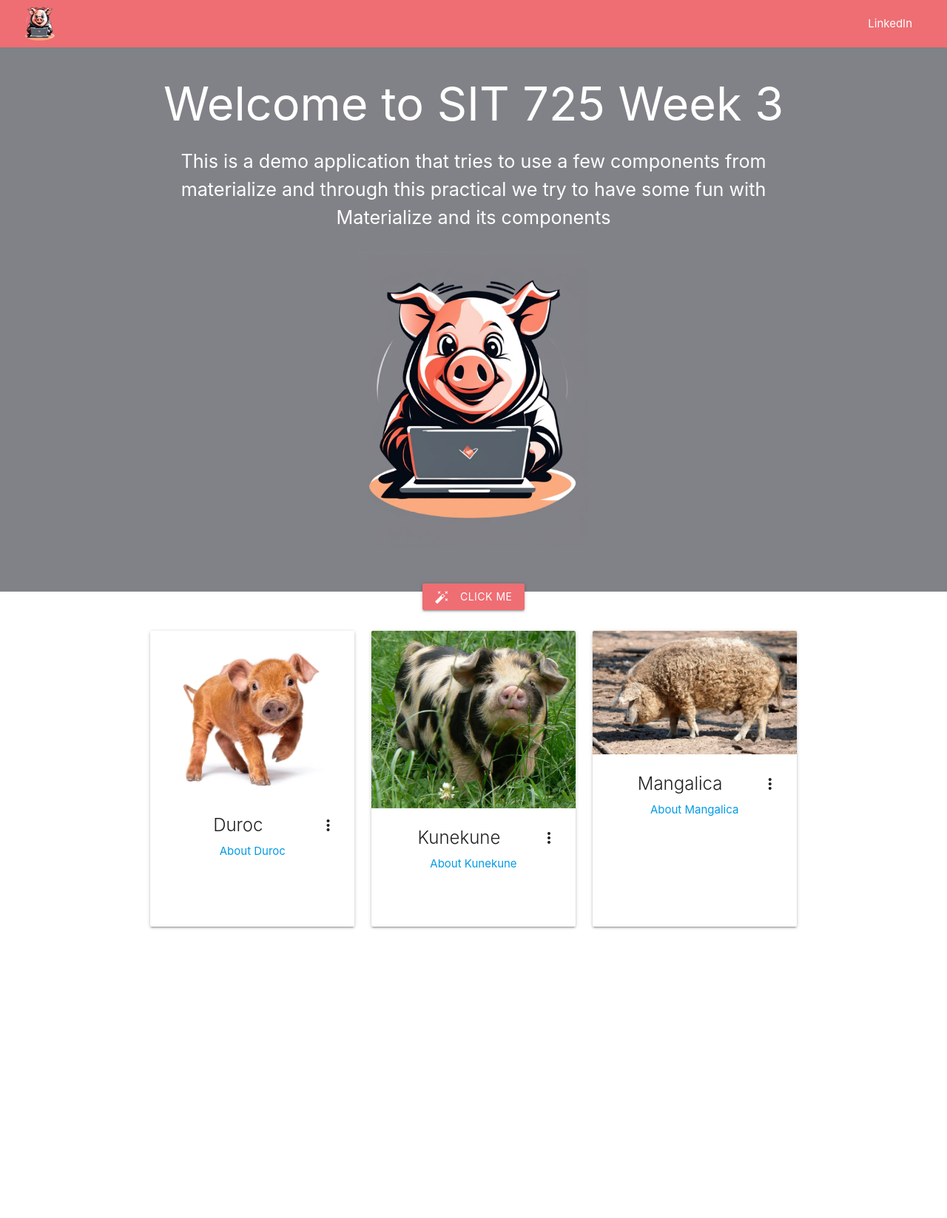
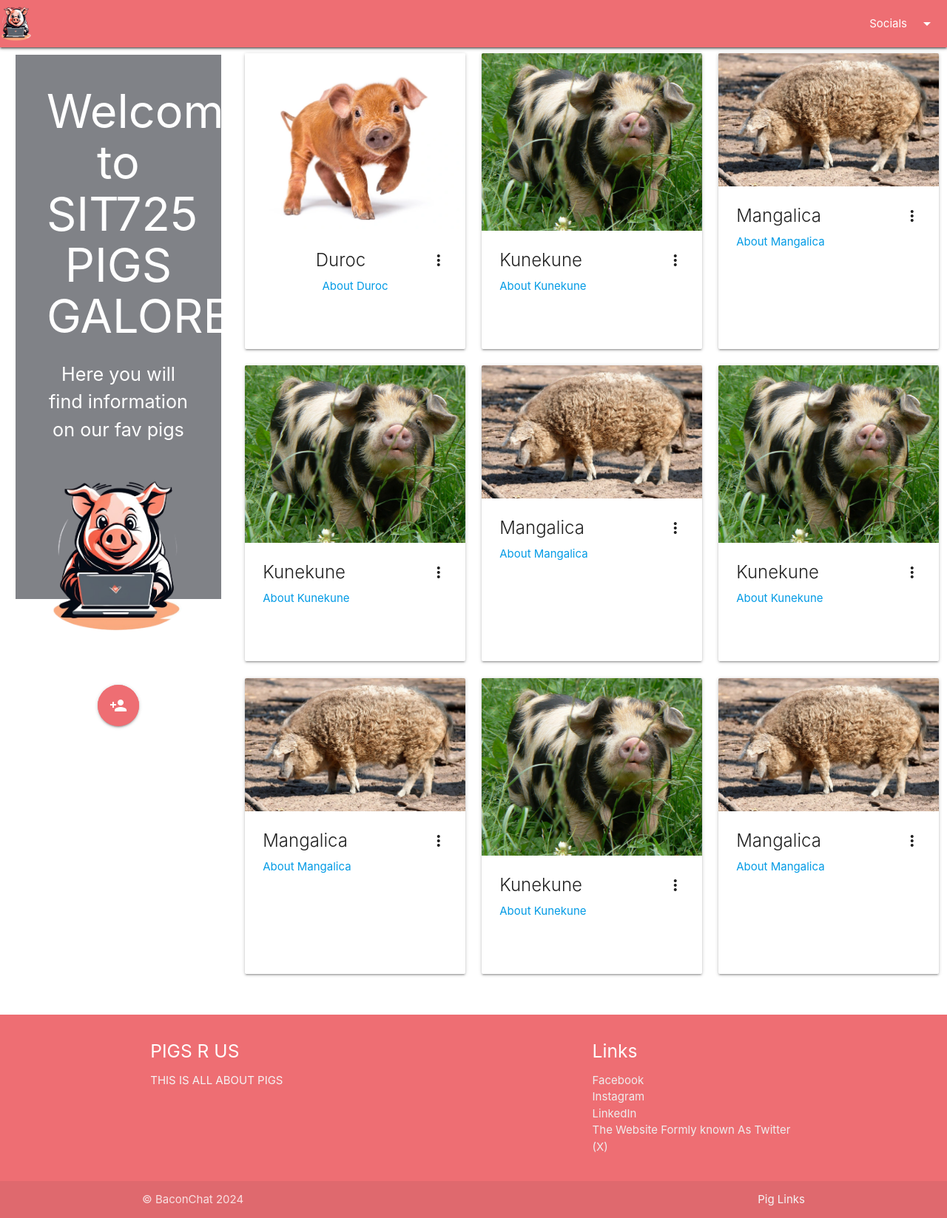
Before and after one commit to s21507BBacon/sit725-2024-t2-prac3, a website: page public/index.html in a window 1280 px wide. Shown: the whole page at 74% size. Before the commit the page ends 1268 px from the top, so only its background shows below. Drawn offline with nearby package versions, Linux system fonts and the light colour scheme.

Commit message:
updated own design and added microservice

```diff
--- a/public/css/styles.css
+++ b/public/css/styles.css
@@ -32,3 +32,28 @@
 .card .card-reveal p {
   color: black;
 }
+.dropdown1 {
+  color: black;
+}
+.brand-logo img {
+  max-height: 100%;
+  width: auto;
+}
+.main-body {
+  margin: 10px;
+}
+.responsive-img {
+  max-width: 100%;
+  height: auto;
+  display: block;
+  margin: 0 auto;
+}
+.custom-hover:hover {
+  background-color: gold;
+}
+.modal-custom {
+  background-color: #808287;
+  color: gold;
+  font-size: 18px;
+  border-radius: 10px;
+}
--- a/public/index.html
+++ b/public/index.html
@@ -24,47 +24,67 @@
   </head>
   <body>
     <nav>
-      <div class="nav-wrapper navbar-size">
-        <a href="#" class="brand-logo"
-          ><img class="user-image-size" src="images/IMG_0144-CB.png"
+      <ul id="dropdown1" class="dropdown-content">
+        <li><a href="#!">LinkedIn</a></li>
+        <li><a href="#!">GitHub</a></li>
+        <li class="divider"></li>
+        <li><a href="#!">LinkTree</a></li>
+      </ul>
+      <nav>
+        <div style="padding: bottom 20px;px ;" class="nav-wrapper">
+          <a href="#!" class="brand-logo"
+            ><img
+              class="user-image-size"
+              src="images/IMG_0144-CB.png"
+              alt="Logo"
           /></a>
-        <ul id="nav-mobile" class="right hide-on-med-and-down">
+          <ul class="right hide-on-med-and-down">
             <li>
-            <a
-              target="_blank"
-              href="https://www.linkedin.com/in/bryce-bacon-b184b114b/"
-              >LinkedIn</a
+              <a class="dropdown-trigger" href="#!" data-target="dropdown1"
+                >Socials<i class="material-icons right">arrow_drop_down</i></a
               >
             </li>
           </ul>
         </div>
       </nav>
+    </nav>
+
+    <!-- Navbar goes here -->
+
+    <!-- Page Layout here -->
+    <div class="row">
+      <div class="col s12 m4 l3">
+<!-- Everything up to button -->
 <main class="main-body">
-      <div class="container">
+      <div class="container ">
         <div class="row">
           <div class="col s12 center-align">
-            <h1 id="heading">Welcome to SIT 725 Week 3</h1>
+            <h1 id="heading">Welcome to SIT725 PIGS GALORE</h1>
             <p class="flow-text">
-              This is a demo application that tries to use a few components from
-              materialize and through this practical we try to have some fun
-              with Materialize and its components
+              Here you will find information on our fav pigs
             </p>
           </div>
           <div class="col s12 center-align">
             <img
-              class="materialboxed materialboxed-image"
-              src="images/IMG_0144.jpeg"
+              class="materialboxed materialboxed-image responsive-img"
+              src="images/IMG_0144-CB.png"
             />
           </div>
           <div class="col s12 center-align">
             <a
-              class="waves-effect waves-light btn click-me-button modal-trigger"
+              class="btn-floating btn-large pulse click-me-button modal-trigger custom-hover"
               id="clickMeButton"
               data-target="modal1"
-              ><i class="material-icons left">auto_fix_high</i>Click Me</a
+              ><i class="material-icons">person_add</i></a
             >
           </div>
         </div>
+
+
+      </div>
+    </div>
+      <div class="col s12 m8 l9">
+        <!--Cards-->
  <div class="row" id="card-section">
           <div class="col s4 center-align">
             <div class="card medium">
@@ -91,44 +111,45 @@
           </div>
         </div>
       </div>
-      <div id="modal1" class="modal modal-fixed-footer">
+      </div>
+    </div>
+
+
+
+     <div id="modal1" class="modal modal-fixed-footer pink lighten-5 modal-custom">
   <div class="row modal-content">
-          <form class="col s12">
+    <form class="col s12" id="formSubmit">
       <div class="row">
         <div class="input-field col s6">
-                <input
-                  placeholder="Placeholder"
-                  id="first_name"
-                  type="text"
-                  class="validate"
-                />
+          <input placeholder="Placeholder" id="first_name" type="text" class="validate modal-custom-input" />
           <label for="first_name">First Name</label>
         </div>
         <div class="input-field col s6">
-                <input id="last_name" type="text" class="validate" />
+          <input id="last_name" type="text" class="validate modal-custom-input" />
           <label for="last_name">Last Name</label>
         </div>
       </div>
       <div class="row">
         <div class="input-field col s12">
-                <input id="password" type="password" class="validate" />
+          <input id="password" type="password" class="validate modal-custom-input" />
           <label for="password">Password</label>
         </div>
       </div>
       <div class="row">
         <div class="input-field col s12">
-                <input id="email" type="email" class="validate" />
+          <input id="email" type="email" class="validate modal-custom-input" />
           <label for="email">Email</label>
         </div>
       </div>
       <div class="row">
         <div class="input-field col s12 center-align">
-                <a class="waves-effect waves-light btn" id="formSubmit"
-                  >submit</a
-                >
+          <a class="waves-effect waves-light btn modal-custom-button" id="formSubmit">Submit</a>
         </div>
       </div>
     </form>
+  </div>
+</div>
+
         </div>
       </div>
     </main>
@@ -139,5 +160,32 @@
     ></script>
     <script src="https://cdnjs.cloudflare.com/ajax/libs/materialize/1.0.0/js/materialize.min.js"></script>
     <script src="js/scripts.js"></script>
+    <footer class="page-footer">
+      <div class="container">
+        <div class="row">
+          <div class="col l6 s12">
+            <h5 class="white-text">PIGS R US</h5>
+            <p class="grey-text text-lighten-4">
+              THIS IS ALL ABOUT PIGS
+            </p>
+          </div>
+          <div class="col l4 offset-l2 s12">
+            <h5 class="white-text">Links</h5>
+            <ul>
+              <li><a class="grey-text text-lighten-3" href="#!">Facebook</a></li>
+              <li><a class="grey-text text-lighten-3" href="#!">Instagram</a></li>
+              <li><a class="grey-text text-lighten-3" href="#!">LinkedIn</a></li>
+              <li><a class="grey-text text-lighten-3" href="#!">The Website Formly known As Twitter (X)</a></li>
+            </ul>
+          </div>
+        </div>
+      </div>
+      <div class="footer-copyright">
+        <div class="container">
+          © BaconChat 2024
+          <a class="grey-text text-lighten-4 right" href="#!">Pig Links</a>
+        </div>
+      </div>
+    </footer>
   </body>
 </html>
--- a/public/js/scripts.js
+++ b/public/js/scripts.js
@@ -1,4 +1,46 @@
 const cardList = [
+  {
+    title: "Kunekune",
+    image: "images/kunekune.jpg",
+    link: "About Kunekune",
+    description:
+      "The Kunekune is a small breed of domestic pig from New Zealand. Kunekune are hairy with a rotund build, and may bear wattles hanging from their lower jaws. Their colour ranges from black and white, to ginger, cream, gold-tip, black, brown, and tricoloured. They have a docile, friendly nature. Source: Wikipedia",
+  },
+  {
+    title: "Mangalica",
+    image: "images/mang.jpg",
+    link: "About Mangalica",
+    description:
+      "The Mangalica is a Hungarian breed of domestic pig. It was developed in the mid-19th century by crossbreeding breeds from the nearby Romanian Salonta and Hungarian Bakony with the European wild boar and the Serbian Šumadija breed. The Mangalica pig grows a thick, curly coat of hair. Source: Wikipedia",
+  },
+  {
+    title: "Kunekune",
+    image: "images/kunekune.jpg",
+    link: "About Kunekune",
+    description:
+      "The Kunekune is a small breed of domestic pig from New Zealand. Kunekune are hairy with a rotund build, and may bear wattles hanging from their lower jaws. Their colour ranges from black and white, to ginger, cream, gold-tip, black, brown, and tricoloured. They have a docile, friendly nature. Source: Wikipedia",
+  },
+  {
+    title: "Mangalica",
+    image: "images/mang.jpg",
+    link: "About Mangalica",
+    description:
+      "The Mangalica is a Hungarian breed of domestic pig. It was developed in the mid-19th century by crossbreeding breeds from the nearby Romanian Salonta and Hungarian Bakony with the European wild boar and the Serbian Šumadija breed. The Mangalica pig grows a thick, curly coat of hair. Source: Wikipedia",
+  },
+  {
+    title: "Kunekune",
+    image: "images/kunekune.jpg",
+    link: "About Kunekune",
+    description:
+      "The Kunekune is a small breed of domestic pig from New Zealand. Kunekune are hairy with a rotund build, and may bear wattles hanging from their lower jaws. Their colour ranges from black and white, to ginger, cream, gold-tip, black, brown, and tricoloured. They have a docile, friendly nature. Source: Wikipedia",
+  },
+  {
+    title: "Mangalica",
+    image: "images/mang.jpg",
+    link: "About Mangalica",
+    description:
+      "The Mangalica is a Hungarian breed of domestic pig. It was developed in the mid-19th century by crossbreeding breeds from the nearby Romanian Salonta and Hungarian Bakony with the European wild boar and the Serbian Šumadija breed. The Mangalica pig grows a thick, curly coat of hair. Source: Wikipedia",
+  },
   {
     title: "Kunekune",
     image: "images/kunekune.jpg",
@@ -15,49 +57,86 @@ const cardList = [
   },
 ];
 
-const clickMe = () => {
-  alert("Thanks for clicking me. Hope you have a nice day!");
-};
+document.addEventListener("DOMContentLoaded", function () {
+  var modal = document.getElementById("modal1");
+  var form = modal.querySelector("form");
+  var submitButton = document.getElementById("formSubmit");
 
-const submitForm = () => {
-  let formData = {};
-  formData.first_name = $("#first_name").val();
-  formData.last_name = $("#last_name").val();
-  formData.password = $("#password").val();
-  formData.email = $("#email").val();
-  console.log("Form Data Submitted: ", formData);
-};
+  submitButton.addEventListener("click", function (e) {
+    e.preventDefault();
+
+    // Get form values
+    var firstName = form.querySelector('input[name="first_name"]').value;
+    var lastName = form.querySelector('input[name="last_name"]').value;
+    var password = form.querySelector('input[name="password"]').value;
+    var email = form.querySelector('input[name="email"]').value;
+
+    var data = {
+      firstName: firstName,
+      lastName: lastName,
+      password: password,
+      email: email,
+    };
+
+    fetch("/api/submit-form", {
+      method: "POST",
+      headers: {
+        "Content-Type": "application/json",
+      },
+      body: JSON.stringify(data),
+    })
+      .then((response) => response.json())
+      .then((data) => {
+        console.log("Success:", data);
+
+        var instance = M.Modal.getInstance(modal);
+        instance.close();
+
+        M.toast({ html: "Form submitted successfully!" });
+      })
+      .catch((error) => {
+        console.error("Error:", error);
+
+        M.toast({ html: "An error occurred. Please try again." });
+      });
+  });
+});
 
 const addCards = (items) => {
   items.forEach((item) => {
-    let itemToAppend =
-      '<div class="col s4 center-align">' +
-      '<div class="card medium"><div class="card-image waves-effect waves-block waves-light"><img class="activator" src="' +
-      item.image +
-      '">' +
-      '</div><div class="card-content">' +
-      '<span class="card-title activator grey-text text-darken-4">' +
-      item.title +
-      '<i class="material-icons right">more_vert</i></span><p><a href="#">' +
-      item.link +
-      "</a></p></div>" +
-      '<div class="card-reveal">' +
-      '<span class="card-title grey-text text-darken-4">' +
-      item.title +
-      '<i class="material-icons right">close</i></span>' +
-      '<p class="card-text">' +
-      item.description +
-      "</p>" +
-      "</div></div></div>";
+    let itemToAppend = `
+      <div class="col s12 m6 l4">
+        <div class="card medium scale-transition scale-in">
+          <div class="card-image waves-effect waves-block waves-light">
+            <img class="activator" src="${item.image}">
+          </div>
+          <div class="card-content">
+            <span class="card-title activator grey-text text-darken-4">${item.title}<i class="material-icons right">more_vert</i></span>
+            <p><a href="#">${item.link}</a></p>
+          </div>
+          <div class="card-reveal">
+            <span class="card-title grey-text text-darken-4">${item.title}<i class="material-icons right">close</i></span>
+            <p class="card-text">${item.description}</p>
+          </div>
+        </div>
+      </div>
+    `;
     $("#card-section").append(itemToAppend);
   });
 };
 
 $(document).ready(function () {
+  $(".dropdown-trigger").dropdown();
   $(".materialboxed").materialbox();
+  $(".modal").modal();
+
   $("#formSubmit").click(() => {
     submitForm();
   });
+
+  $("#clickMeButton").click(() => {
+    clickMe();
+  });
+
   addCards(cardList);
-  $(".modal").modal();
 });
```
Lines whose indentation alone changed are shown as unchanged.
